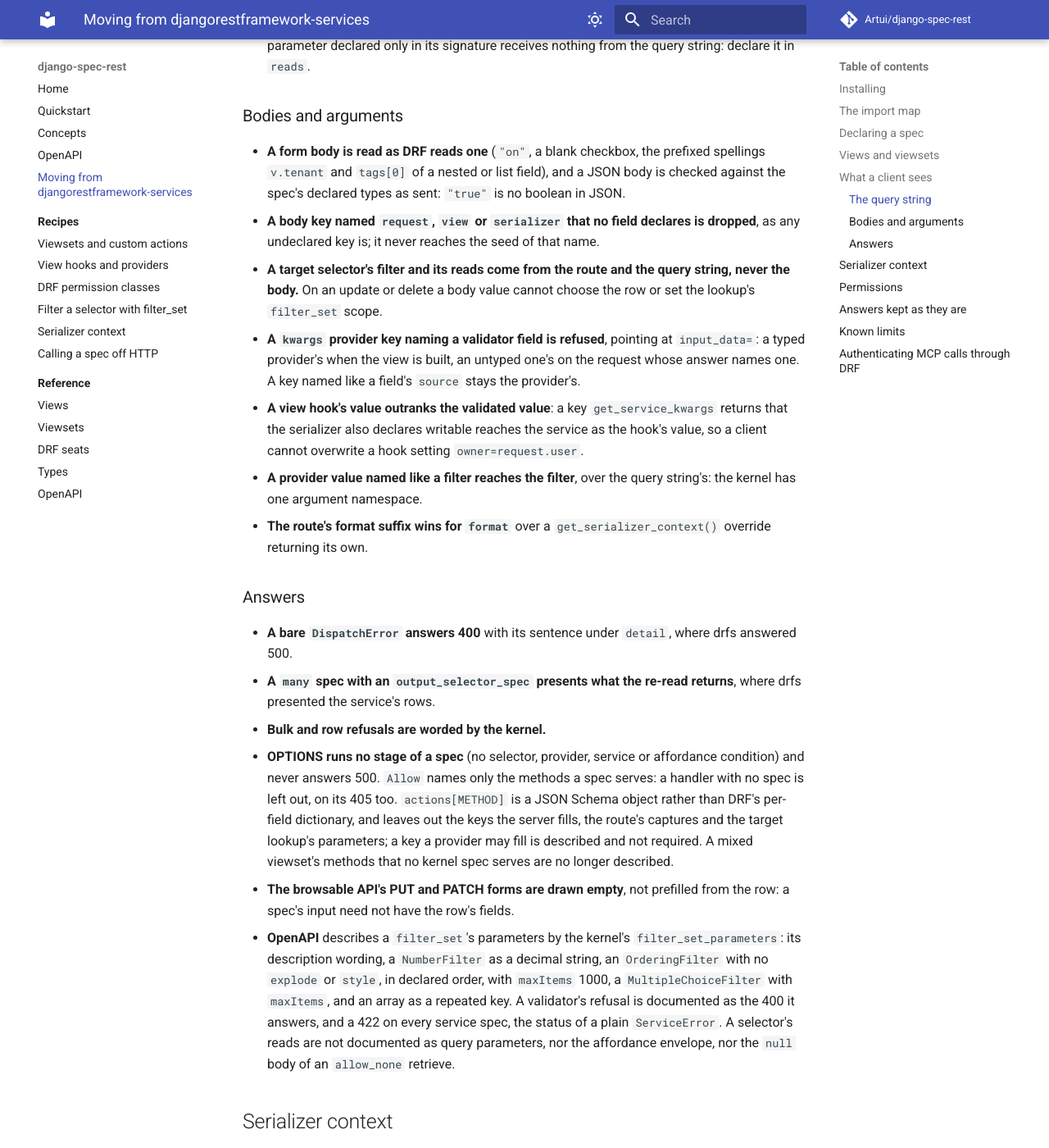
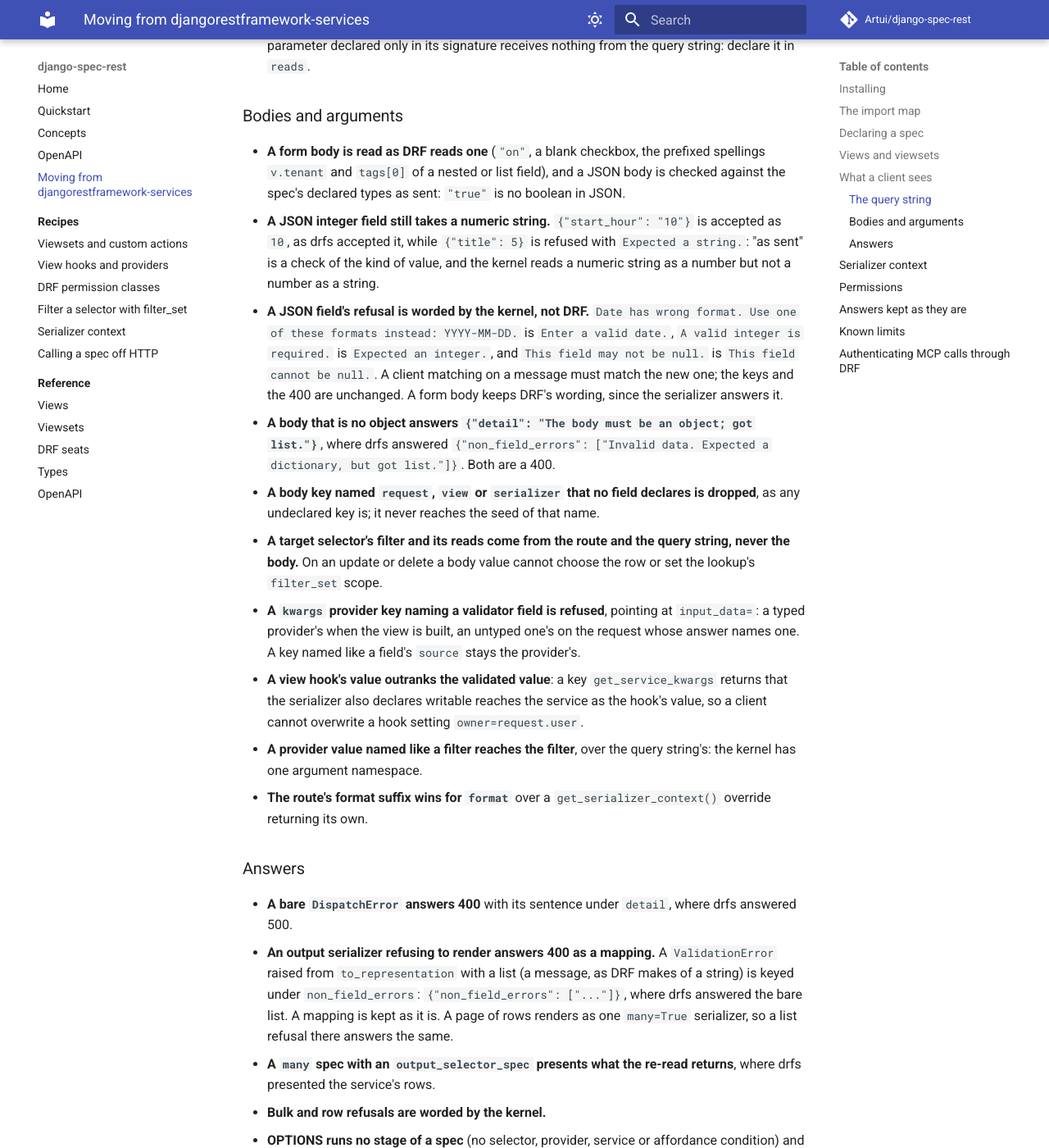
Before and after one commit to Artui/django-spec-rest, an MkDocs documentation site: the page built from docs/moving-from-drfs.md, in a window 1280 px wide and 1400 px high, scrolled down 4224 px. Shown: the whole window at 82% size. Built offline with MkDocs 1.6.1 and Material for MkDocs 9.7.7, drawn with Linux system fonts in a browser that asks for light colours; comment, search, counter and statistics services are not loaded.

Commit message:
The moving page lists the four 400 answers a drfs client sees change
A list refusal from an output serializer is keyed under non_field_errors (a
page too), DRF's field messages are the kernel's on a JSON body, a non-object
body answers a detail, and a numeric string is still read as an integer.
A list view test pins the page's refusal body over HTTP.

Co-Authored-By: Claude Sonnet 5.5 <noreply@anthropic.com>

```diff
--- a/docs/moving-from-drfs.md
+++ b/docs/moving-from-drfs.md
@@ -134,6 +134,19 @@ The query string is read by the kernel's flat reader:
   prefixed spellings `v.tenant` and `tags[0]` of a nested or list field), and a
   JSON body is checked against the spec's declared types as sent: `"true"` is
   no boolean in JSON.
+- **A JSON integer field still takes a numeric string.** `{"start_hour": "10"}`
+  is accepted as `10`, as drfs accepted it, while `{"title": 5}` is refused
+  with `Expected a string.`: "as sent" is a check of the kind of value, and the
+  kernel reads a numeric string as a number but not a number as a string.
+- **A JSON field's refusal is worded by the kernel, not DRF.** `Date has wrong
+  format. Use one of these formats instead: YYYY-MM-DD.` is `Enter a valid
+  date.`, `A valid integer is required.` is `Expected an integer.`, and `This
+  field may not be null.` is `This field cannot be null.`. A client matching
+  on a message must match the new one; the keys and the 400 are unchanged.
+  A form body keeps DRF's wording, since the serializer answers it.
+- **A body that is no object answers `{"detail": "The body must be an object;
+  got list."}`**, where drfs answered `{"non_field_errors": ["Invalid data.
+  Expected a dictionary, but got list."]}`. Both are a 400.
 - **A body key named `request`, `view` or `serializer` that no field declares
   is dropped**, as any undeclared key is; it never reaches the seed of that
   name.
@@ -157,6 +170,12 @@ The query string is read by the kernel's flat reader:
 
 - **A bare `DispatchError` answers 400** with its sentence under `detail`, where
   drfs answered 500.
+- **An output serializer refusing to render answers 400 as a mapping.** A
+  `ValidationError` raised from `to_representation` with a list (a message, as
+  DRF makes of a string) is keyed under `non_field_errors`:
+  `{"non_field_errors": ["..."]}`, where drfs answered the bare list. A mapping
+  is kept as it is. A page of rows renders as one `many=True` serializer, so a
+  list refusal there answers the same.
 - **A `many` spec with an `output_selector_spec` presents what the re-read
   returns**, where drfs presented the service's rows.
 - **Bulk and row refusals are worded by the kernel.**
```
Also changed, not shown: CHANGELOG.md (+6 -0 lines), 1 other file.
